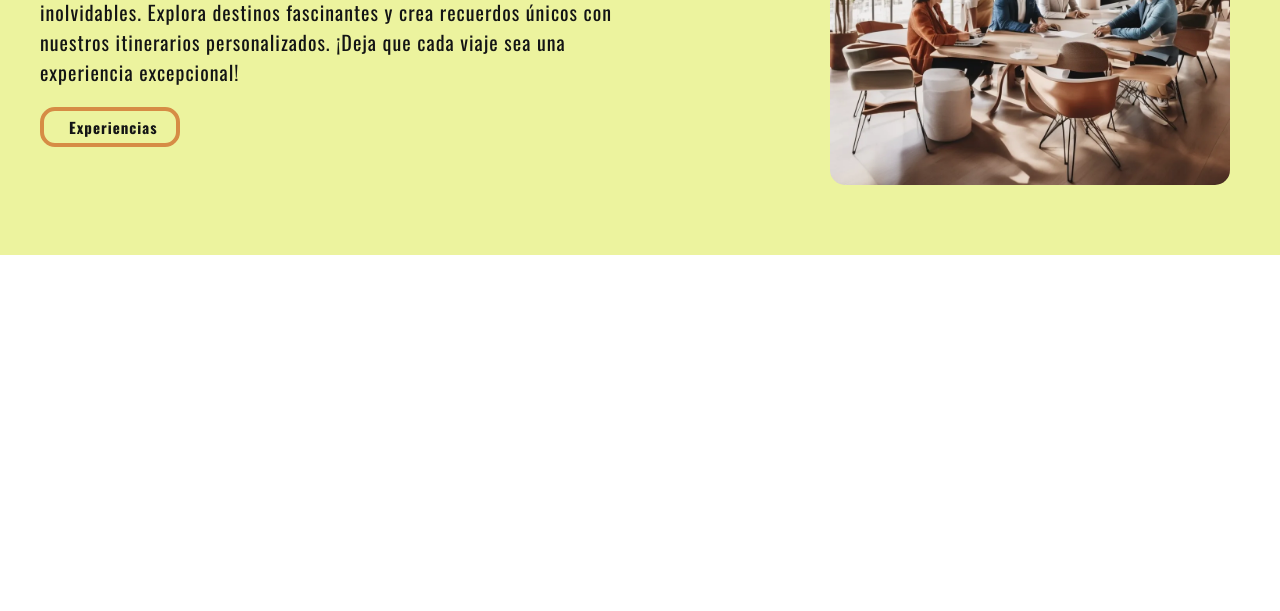
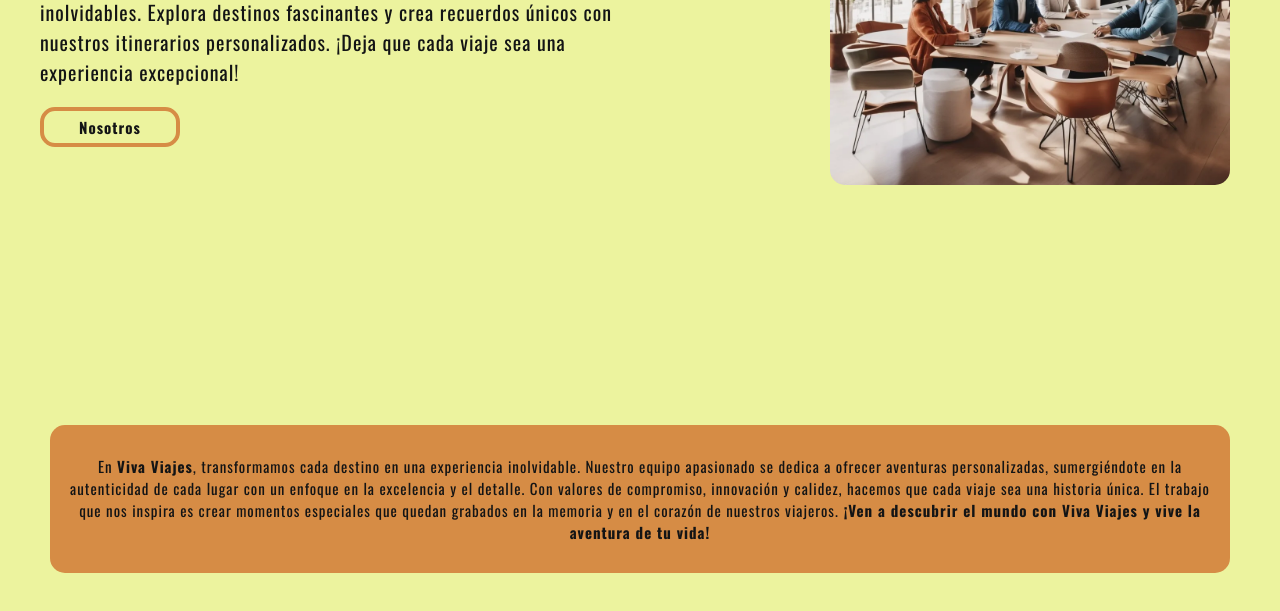
Before and after one commit to Fran-sanchez13/nucba_entregas, a plain HTML site: page index.html in a window 1280 px wide. Shown: the part 365-976 px from the top of the page. Before the commit the page ends 800 px from the top, so only its background shows below. Drawn offline with nearby package versions, Linux system fonts and the light colour scheme.

Commit message:
hero+about terminado

```diff
--- a/index.html
+++ b/index.html
@@ -42,7 +42,7 @@
             <div class="hero-info">
                 <h1>VIVA VIAJES</h1>
                     <p>Bienvenidos a <span>VIVA VIAJES</span>, tu puerta de entrada a aventuras inolvidables. Explora destinos fascinantes y crea recuerdos únicos con nuestros itinerarios personalizados. ¡Deja que cada viaje sea una experiencia excepcional!</p>
-                    <a href="#">Experiencias</a>
+                    <a href="#info">Nosotros</a>
             </div>
 
             <!-- CAJA DE IMG CON TEXTO -->
@@ -51,8 +51,16 @@
                 <img src="img/reunion.png" alt="Sala de reunion de viva viajes">
 
             </div>
+        </section>
 
+        <!--CAJA SECTION 2-->
+
+        <section id="info">
+            <div class="nosotros">
+                <p>En <span>Viva Viajes</span>, transformamos cada destino en una experiencia inolvidable. Nuestro equipo apasionado se dedica a ofrecer aventuras personalizadas, sumergiéndote en la autenticidad de cada lugar con un enfoque en la excelencia y el detalle. Con valores de compromiso, innovación y calidez, hacemos que cada viaje sea una historia única. El trabajo que nos inspira es crear momentos especiales que quedan grabados en la memoria y en el corazón de nuestros viajeros.<span> ¡Ven a descubrir el mundo con Viva Viajes y vive la aventura de tu vida!</span></p>
+            </div>
         </section>
+
     </main>
 
 </body>
--- a/style.css
+++ b/style.css
@@ -170,5 +170,27 @@ main{
 
 .hero-info a:hover{
     background-color: var(--color-ds2);
-    transition: 1s;
+    transition: 0.5s;
 }
+
+#info{
+    margin-bottom: 100px;
+    margin-top: 100px;
+    padding: 70px 10px;
+    max-width: 1200px;
+    text-align: center;
+}
+
+.nosotros{
+    width: 100%;
+    height: auto;
+    background-color: var(--color-ds2);
+    padding: 30px 10px;
+    border-radius: 1rem;
+    font-size: 14px;
+    font-weight: 400;
+}
+
+.nosotros span{
+    font-weight: 800;
+}
```
